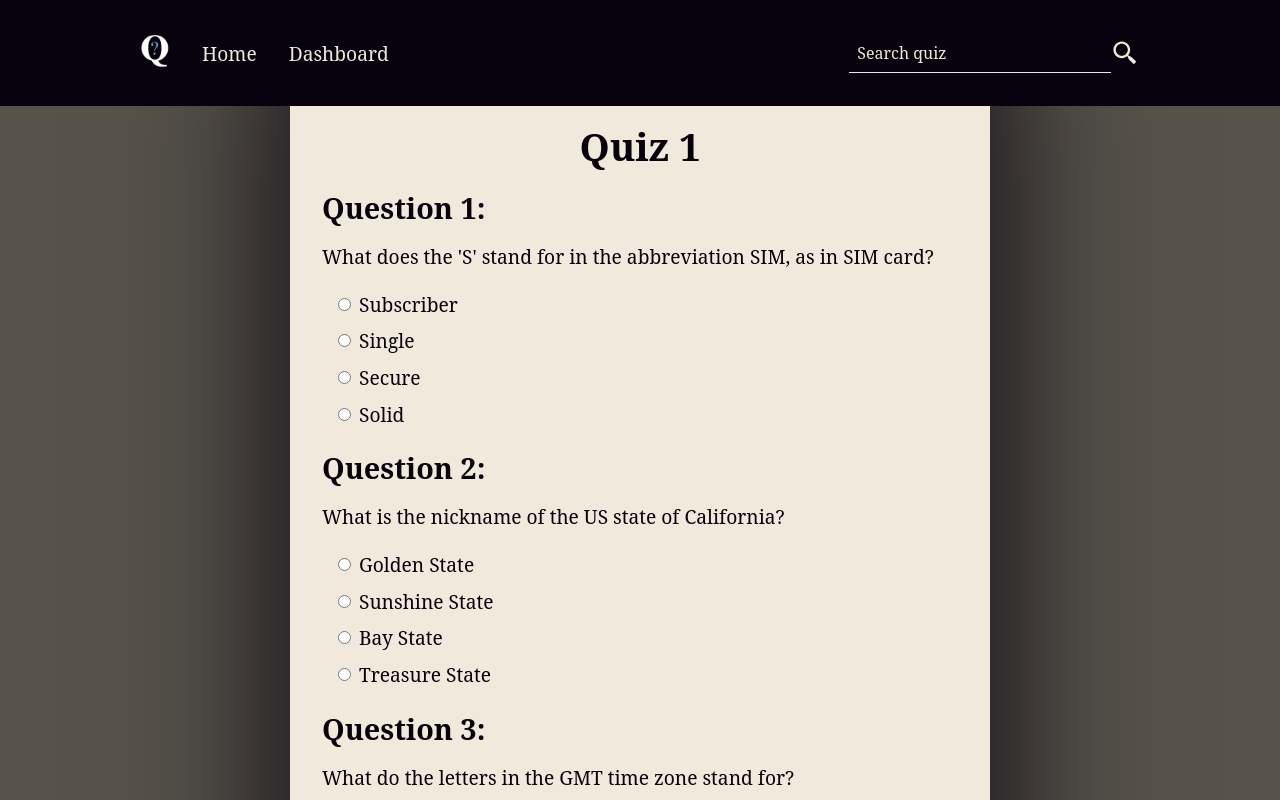
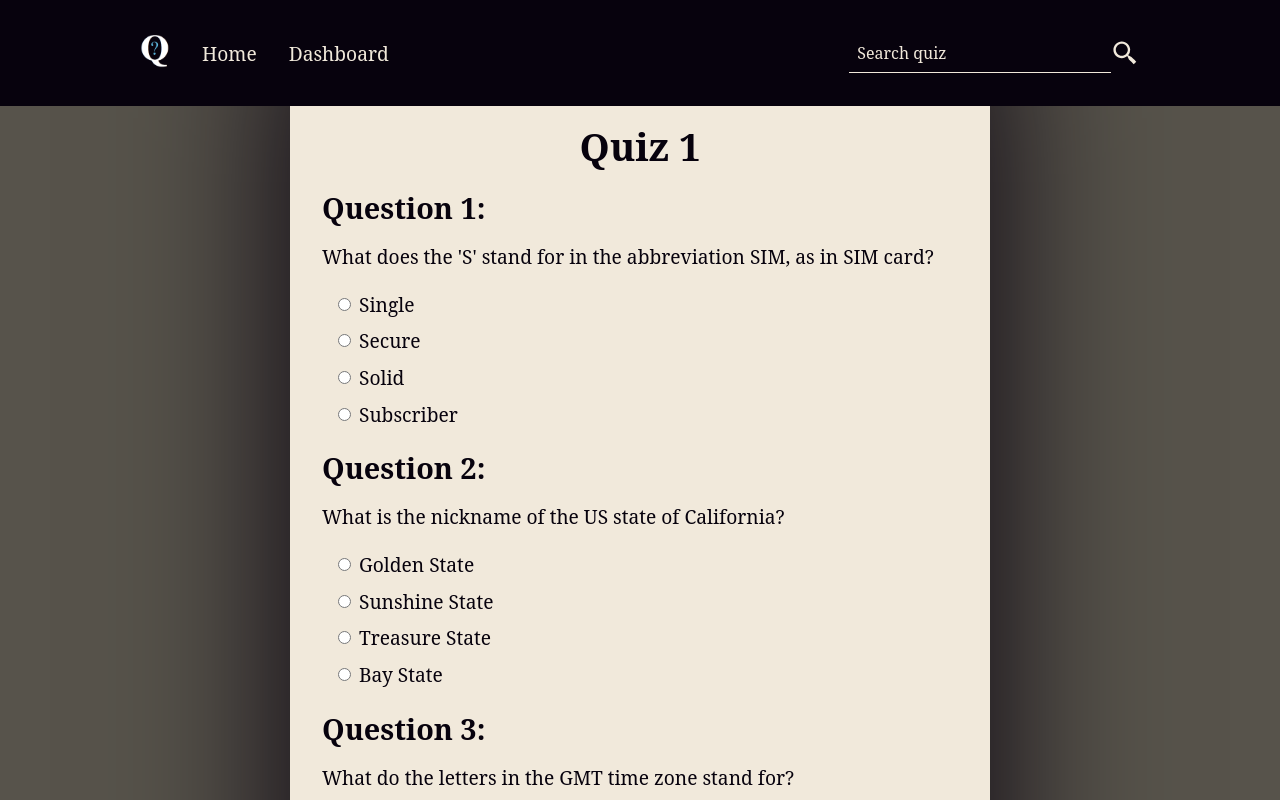
Before and after one commit to ViniMagaa/quizzes, a React (Create React App) app: page /quiz in a window 1280 px wide. Both pictures are taken after a click on the button "START QUIZ". Shown: the top 800 px of the page. Built offline with nearby package versions, Linux system fonts and the light colour scheme.

Commit message:
feat: embaralhando as alternativas

```diff
--- a/src/components/QuizForm/Question/Question.jsx
+++ b/src/components/QuizForm/Question/Question.jsx
@@ -1,16 +1,26 @@
 import Option from "./Option/Option";
 
-import "./Question.css"
+import "./Question.css";
+
+function shuffleArray(array) {
+	const newArray = [...array]; // Crie uma cópia da array original para evitar modificar a array original.
+	for (let i = newArray.length - 1; i > 0; i--) {
+		const j = Math.floor(Math.random() * (i + 1));
+		[newArray[i], newArray[j]] = [newArray[j], newArray[i]]; // Troque os elementos.
+	}
+	return newArray; // Retorne a array embaralhada.
+}
 
 function Question({ index, question, correctAnswer, incorrectAnswers }) {
 	const answers = [correctAnswer, ...incorrectAnswers];
+	const shuffledAnswers = shuffleArray(answers);
 
 	return (
 		<div className="container">
 			<h2>Question {index + 1}:</h2>
 			<p dangerouslySetInnerHTML={{ __html: question }} />
 			<div className="options-container">
-				{answers.map((answer, answerIndex) => (
+				{shuffledAnswers.map((answer, answerIndex) => (
 					<Option
 						key={answerIndex}
 						index={index}
```
